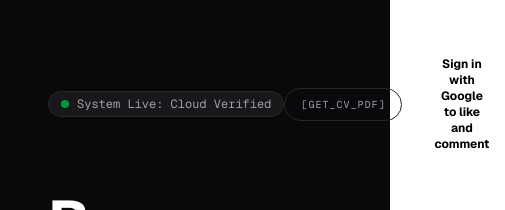
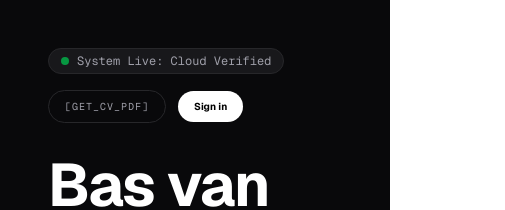
Before and after one commit to basdedas/portfolio, a Next.js app: page / in a window 390 px wide. Shown: the top 210 px of the page, 505 px wide, since content can reach past the window. Built offline with nearby package versions, Linux system fonts and the light colour scheme; no server answers; the database is empty.

Commit message:
feat: Now fully scalable for cross platform use

```diff
--- a/app/page.tsx
+++ b/app/page.tsx
@@ -56,36 +56,36 @@ export default function Home() {
     <main className="min-h-screen bg-zinc-950 text-white p-12 font-sans">
       <div className="max-w-4xl mx-auto">
 
-        {/* LOGIN HEADER */}
-        <div className="flex justify-between items-center mb-8">
+        {/* LOGIN HEADER - RESPONSIVE FIX APPLIED */}
+        <div className="flex flex-col md:flex-row justify-between items-start md:items-center gap-4 mb-8 w-full">
 
-          {/* Status Badge (Left) */}
-          <div className="inline-flex items-center gap-2 px-3 py-1 rounded-full bg-zinc-900 border border-zinc-800">
-            <div className="h-2 w-2 rounded-full bg-green-500 animate-pulse" />
-            <span className="text-xs font-mono text-zinc-400 text-nowrap overflow-hidden">
+          {/* Status Badge (Left/Top) */}
+          <div className="inline-flex items-center gap-2 px-3 py-1 rounded-full bg-zinc-900 border border-zinc-800 max-w-full">
+            <div className="h-2 w-2 shrink-0 rounded-full bg-green-500 animate-pulse" />
+            <span className="text-xs font-mono text-zinc-400 truncate">
               {session ? `Logged in as ${session.user?.name}` : "System Live: Cloud Verified"}
             </span>
           </div>
 
-          {/* CV and Auth Buttons (Right) */}
-          <div className="flex items-center gap-4">
+          {/* CV and Auth Buttons (Right/Bottom) */}
+          <div className="flex flex-wrap items-center gap-3">
 
             {/* ADDED: CV Button */}
             <a
               href="/Bas_van_Dijk_CV.pdf"
               target="_blank"
               rel="noopener noreferrer"
-              className="px-4 py-2 border border-zinc-800 rounded-full text-[10px] font-mono text-zinc-400 hover:text-white hover:border-zinc-500 transition-all uppercase tracking-widest"
+              className="px-4 py-2 border border-zinc-800 rounded-full text-[10px] font-mono text-zinc-400 hover:text-white hover:border-zinc-500 transition-all uppercase tracking-widest whitespace-nowrap"
             >
               [GET_CV_PDF]
             </a>
 
             {/* Auth Buttons */}
             {session ? (
-              <button onClick={() => signOut()} className="text-xs text-zinc-500 hover:text-white transition-colors">Sign Out</button>
+              <button onClick={() => signOut()} className="text-xs text-zinc-500 hover:text-white transition-colors whitespace-nowrap">Sign Out</button>
             ) : (
-              <button onClick={() => signIn('google')} className="bg-white text-black px-4 py-2 rounded-full text-xs font-bold hover:bg-zinc-200 transition-all">
-                Sign in with Google to like and comment
+              <button onClick={() => signIn('google')} className="bg-white text-black px-4 py-2 rounded-full text-[10px] sm:text-xs font-bold hover:bg-zinc-200 transition-all whitespace-nowrap">
+                Sign in <span className="hidden sm:inline">with Google to like and comment</span>
               </button>
             )}
           </div>
```
